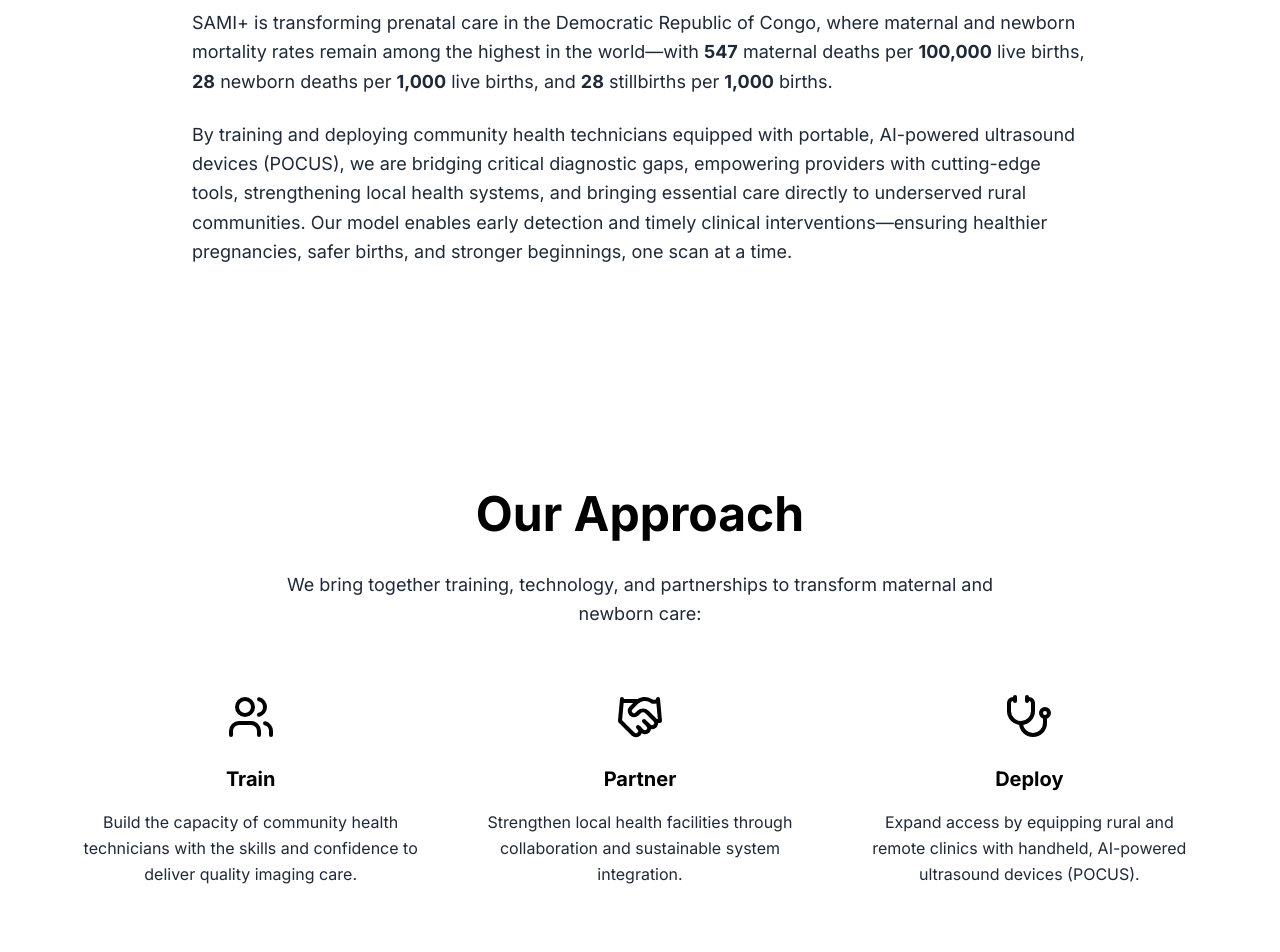
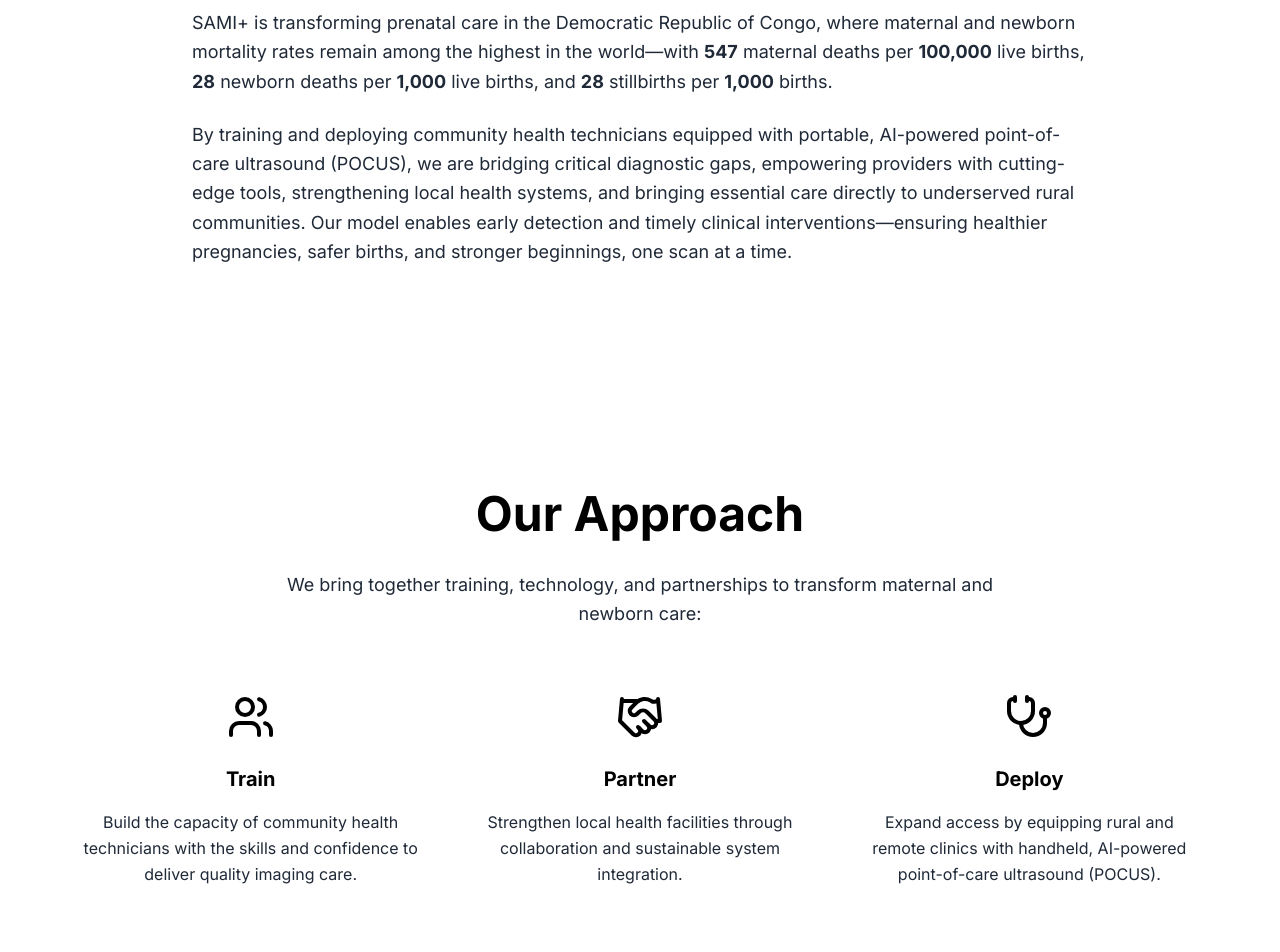
Before and after one commit to samiwithai/sami_health_website_v1, a React (Vite) app: page / in a window 1280 px wide. Shown: the part 1000-1952 px from the top of the page. Built offline with nearby package versions, Linux system fonts and the light colour scheme.

Commit message:
another edit

```diff
--- a/src/sections/Intro.jsx
+++ b/src/sections/Intro.jsx
@@ -27,7 +27,7 @@
             SAMI+ is transforming prenatal care in the Democratic Republic of Congo, where maternal and newborn mortality rates remain among the highest in the world—with <strong>547</strong> maternal deaths per <strong>100,000</strong> live births, <strong>28</strong> newborn deaths per <strong>1,000</strong> live births, and <strong>28</strong> stillbirths per <strong>1,000</strong> births.
           </p>
           <p>
-            By training and deploying community health technicians equipped with portable, AI-powered ultrasound devices (POCUS), we are bridging critical diagnostic gaps, empowering providers with cutting-edge tools, strengthening local health systems, and bringing essential care directly to underserved rural communities. Our model enables early detection and timely clinical interventions—ensuring healthier pregnancies, safer births, and stronger beginnings, one scan at a time.
+            By training and deploying community health technicians equipped with portable, AI-powered point-of-care ultrasound (POCUS), we are bridging critical diagnostic gaps, empowering providers with cutting-edge tools, strengthening local health systems, and bringing essential care directly to underserved rural communities. Our model enables early detection and timely clinical interventions—ensuring healthier pregnancies, safer births, and stronger beginnings, one scan at a time.
           </p>
         </motion.div>
       </div>
--- a/src/sections/Learn.jsx
+++ b/src/sections/Learn.jsx
@@ -64,7 +64,7 @@
             <Stethoscope className="mx-auto text-black mb-6" size={48} />
             <h3 className="font-bold text-xl text-black mb-4">Deploy</h3>
             <p className="text-gray-800 leading-relaxed">
-            Expand access by equipping rural and remote clinics with handheld, AI-powered ultrasound devices (POCUS).
+            Expand access by equipping rural and remote clinics with handheld, AI-powered point-of-care ultrasound (POCUS).
             </p>
           </motion.div>
         </div>
```
